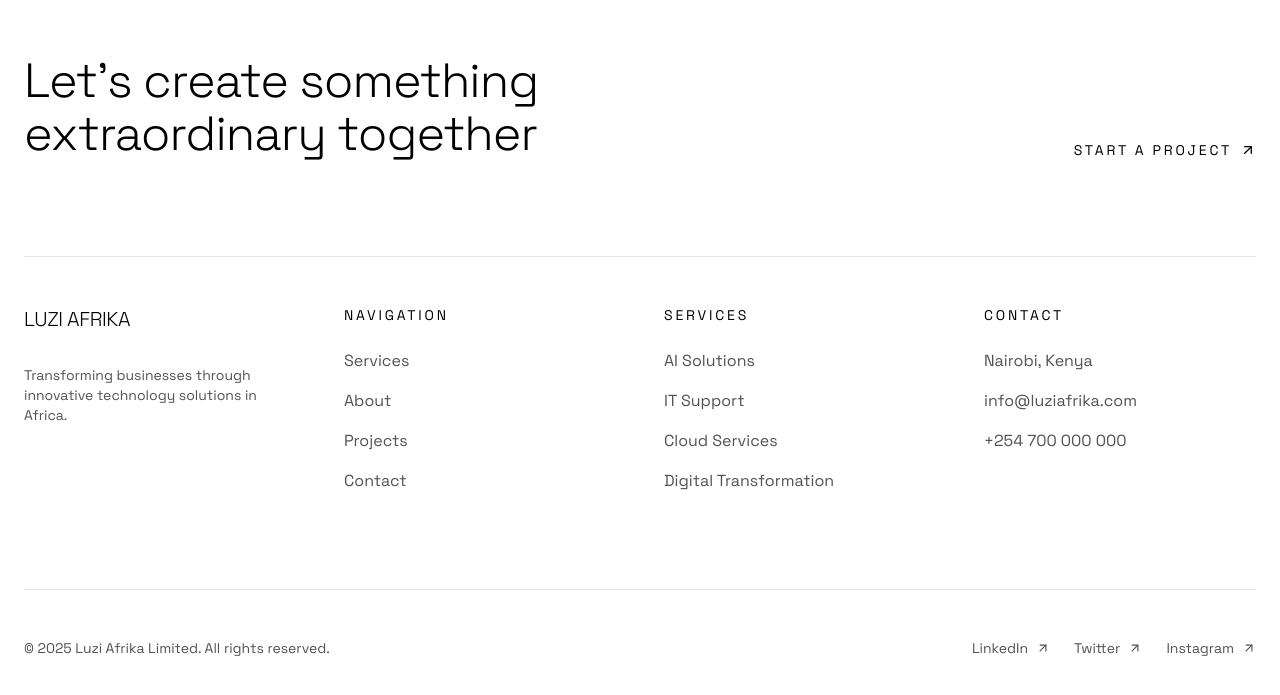
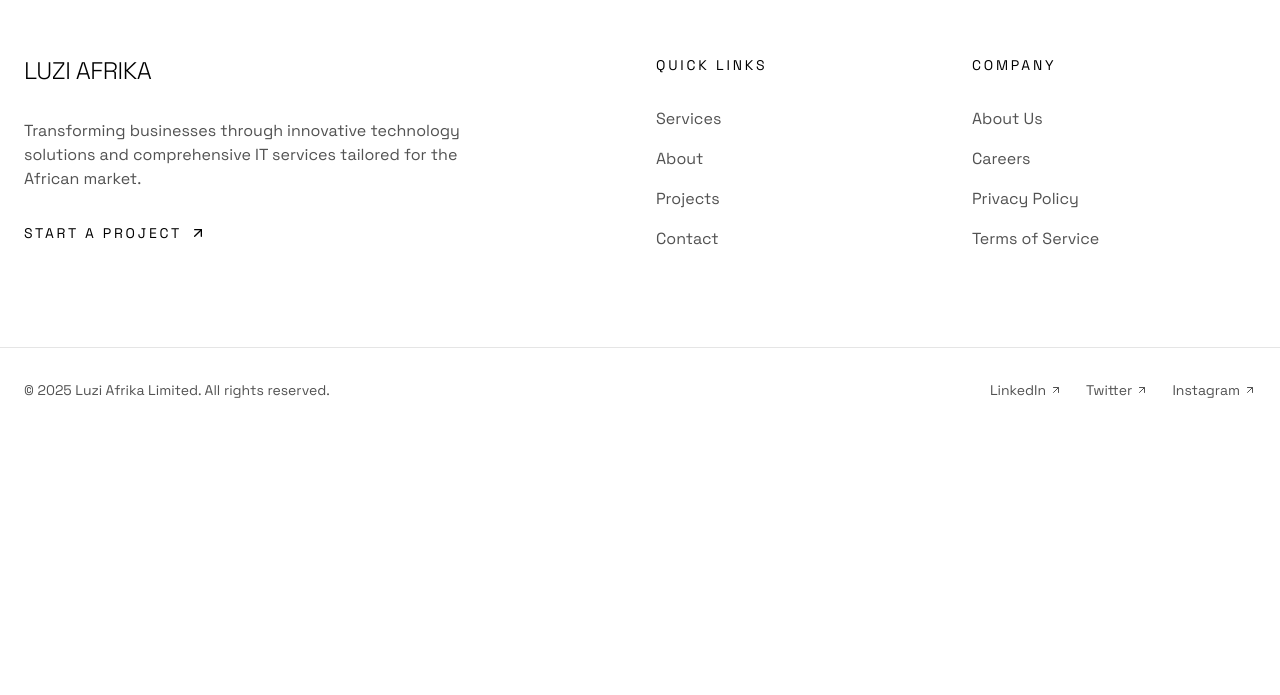
Before and after one commit to mvonombogho/luzi-afrika, a Next.js app: page / in a window 1280 px wide. Shown: the part 5498-6193 px from the top of the page. After the commit the page ends 5930 px from the top, so only its background shows below. Built offline with nearby package versions, Linux system fonts and the light colour scheme.

Commit message:
feat: add modern Footer component

```diff
--- a/src/components/footer/Footer.tsx
+++ b/src/components/footer/Footer.tsx
@@ -4,54 +4,47 @@ import { motion } from 'framer-motion';
 import Link from 'next/link';
 import { ArrowUpRight } from 'lucide-react';
 
-const navLinks = [
-  { label: 'Services', href: '#services' },
-  { label: 'About', href: '#about' },
-  { label: 'Projects', href: '#projects' },
-  { label: 'Contact', href: '#contact' }
-];
-
-const services = [
-  { label: 'AI Solutions', href: '/services/ai' },
-  { label: 'IT Support', href: '/services/it-support' },
-  { label: 'Cloud Services', href: '/services/cloud' },
-  { label: 'Digital Transformation', href: '/services/digital' }
-];
-
-const contactInfo = {
-  email: 'info@luziafrika.com',
-  phone: '+254 700 000 000',
-  address: 'Nairobi, Kenya'
+const navigation = {
+  main: [
+    { name: 'Services', href: '#services' },
+    { name: 'About', href: '#about' },
+    { name: 'Projects', href: '#projects' },
+    { name: 'Contact', href: '#contact' },
+  ],
+  company: [
+    { name: 'About Us', href: '/about' },
+    { name: 'Careers', href: '/careers' },
+    { name: 'Privacy Policy', href: '/privacy' },
+    { name: 'Terms of Service', href: '/terms' },
+  ],
+  social: [
+    { name: 'LinkedIn', href: '#' },
+    { name: 'Twitter', href: '#' },
+    { name: 'Instagram', href: '#' },
+  ],
 };
-
-const socialLinks = [
-  { name: 'LinkedIn', url: '#' },
-  { name: 'Twitter', url: '#' },
-  { name: 'Instagram', url: '#' }
-];
 
 export default function Footer() {
   const currentYear = new Date().getFullYear();
 
   return (
-    <footer className="w-full bg-white py-24 px-6 overflow-hidden">
-      <div className="max-w-screen-xl mx-auto">
-        {/* Top Section */}
-        <div className="grid grid-cols-1 md:grid-cols-2 gap-12 mb-24">
-          <div>
-            <motion.h2
-              initial={{ opacity: 0, y: 20 }}
-              whileInView={{ opacity: 1, y: 0 }}
-              viewport={{ once: true }}
-              className="text-[clamp(2rem,5vw,3rem)] font-light leading-[1.1] tracking-[-0.02em]"
+    <footer className="relative w-full bg-white overflow-hidden">
+      <div className="mx-auto max-w-screen-xl">
+        {/* Main footer content */}
+        <div className="grid grid-cols-1 gap-8 px-6 py-12 md:py-24 lg:grid-cols-4">
+          {/* Brand section */}
+          <div className="lg:col-span-2 space-y-8">
+            <Link
+              href="/"
+              className="inline-block text-2xl font-light tracking-[-0.02em]"
             >
-              Let's create something<br />
-              extraordinary together
-            </motion.h2>
-          </div>
-          <div className="flex items-end justify-start md:justify-end">
+              LUZI AFRIKA
+            </Link>
+            <p className="text-neutral-600 max-w-md">
+              Transforming businesses through innovative technology solutions and comprehensive IT services tailored for the African market.
+            </p>
             <motion.a
-              href="#contact"
+              href="/contact"
               className="inline-flex items-center gap-2 text-sm uppercase tracking-[0.2em] hover:text-neutral-500 transition-colors group"
               whileHover={{ x: 10 }}
               transition={{ type: "spring", stiffness: 400, damping: 10 }}
@@ -60,99 +53,67 @@ export default function Footer() {
               <ArrowUpRight className="w-4 h-4 transform group-hover:translate-x-1 group-hover:-translate-y-1 transition-transform" />
             </motion.a>
           </div>
-        </div>
 
-        {/* Navigation Grid */}
-        <div className="grid grid-cols-1 md:grid-cols-4 gap-12 py-12 border-t border-neutral-200">
-          <div>
-            <Link href="/" className="inline-block mb-8">
-              <h3 className="text-xl font-light tracking-[-0.02em]">LUZI AFRIKA</h3>
-            </Link>
-            <p className="text-neutral-600 text-sm max-w-xs">
-              Transforming businesses through innovative technology solutions in Africa.
-            </p>
-          </div>
-
-          <div>
-            <h4 className="text-sm uppercase tracking-[0.2em] mb-6">Navigation</h4>
+          {/* Navigation */}
+          <div className="space-y-8">
+            <p className="text-sm uppercase tracking-[0.2em]">Quick Links</p>
             <ul className="space-y-4">
-              {navLinks.map((link) => (
-                <li key={link.label}>
+              {navigation.main.map((item) => (
+                <li key={item.name}>
                   <a
-                    href={link.href}
+                    href={item.href}
                     className="text-neutral-600 hover:text-black transition-colors"
                   >
-                    {link.label}
+                    {item.name}
                   </a>
                 </li>
               ))}
             </ul>
           </div>
 
-          <div>
-            <h4 className="text-sm uppercase tracking-[0.2em] mb-6">Services</h4>
+          {/* Secondary navigation */}
+          <div className="space-y-8">
+            <p className="text-sm uppercase tracking-[0.2em]">Company</p>
             <ul className="space-y-4">
-              {services.map((service) => (
-                <li key={service.label}>
-                  <Link
-                    href={service.href}
+              {navigation.company.map((item) => (
+                <li key={item.name}>
+                  <a
+                    href={item.href}
                     className="text-neutral-600 hover:text-black transition-colors"
                   >
-                    {service.label}
-                  </Link>
+                    {item.name}
+                  </a>
                 </li>
               ))}
             </ul>
           </div>
-
-          <div>
-            <h4 className="text-sm uppercase tracking-[0.2em] mb-6">Contact</h4>
-            <div className="space-y-4 text-neutral-600">
-              <p>{contactInfo.address}</p>
-              <p>
-                <a
-                  href={`mailto:${contactInfo.email}`}
-                  className="hover:text-black transition-colors"
-                >
-                  {contactInfo.email}
-                </a>
-              </p>
-              <p>
-                <a
-                  href={`tel:${contactInfo.phone}`}
-                  className="hover:text-black transition-colors"
-                >
-                  {contactInfo.phone}
-                </a>
-              </p>
-            </div>
-          </div>
         </div>
 
-        {/* Bottom Section */}
-        <div className="flex flex-col md:flex-row justify-between items-start md:items-center gap-8 pt-12 mt-12 border-t border-neutral-200">
-          <p className="text-sm text-neutral-600">
-            © {currentYear} Luzi Afrika Limited. All rights reserved.
-          </p>
-          <div className="flex gap-6">
-            {socialLinks.map((social) => (
-              <a
-                key={social.name}
-                href={social.url}
-                target="_blank"
-                rel="noopener noreferrer"
-                className="text-sm text-neutral-600 hover:text-black transition-colors flex items-center gap-2 group"
-              >
-                {social.name}
-                <ArrowUpRight
-                  size={14}
-                  className="transform group-hover:translate-x-0.5 group-hover:-translate-y-0.5 transition-transform"
-                />
-              </a>
-            ))}
+        {/* Bottom bar */}
+        <div className="border-t border-neutral-200">
+          <div className="px-6 py-8 md:flex md:items-center md:justify-between">
+            <div className="flex space-x-6 md:order-2">
+              {navigation.social.map((item) => (
+                <a
+                  key={item.name}
+                  href={item.href}
+                  className="text-sm text-neutral-600 hover:text-black transition-colors flex items-center gap-1 group"
+                >
+                  {item.name}
+                  <ArrowUpRight
+                    className="w-3 h-3 transform group-hover:translate-x-0.5 group-hover:-translate-y-0.5 transition-transform"
+                  />
+                </a>
+              ))}
+            </div>
+            <p className="mt-4 text-sm text-neutral-600 md:mt-0 md:order-1">
+              &copy; {currentYear} Luzi Afrika Limited. All rights reserved.
+            </p>
           </div>
         </div>
       </div>
+
+      <div className="absolute inset-0 -z-10 bg-[radial-gradient(circle_at_0%_0%,rgba(247,247,247,1)_0%,rgba(255,255,255,0)_50%)]" />
     </footer>
   );
 }
```
